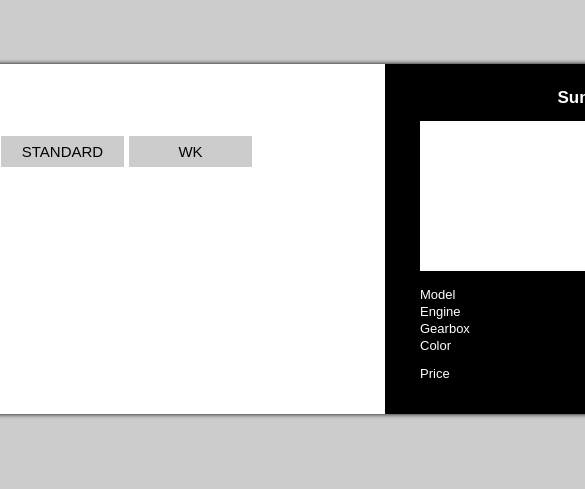
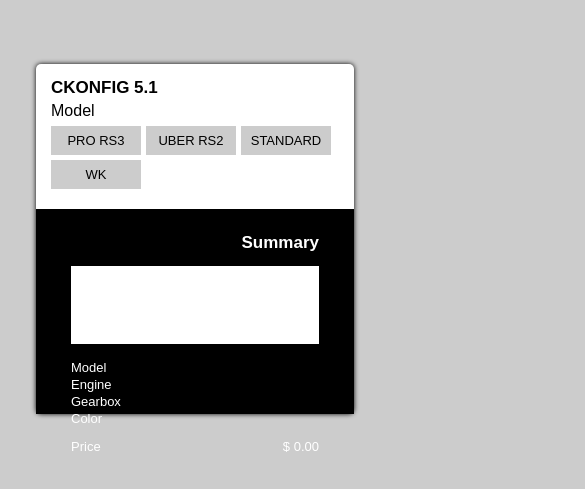
Before and after one commit to Doroki/car-config, a plain HTML site: page index.html in a window 390 px wide. Shown: the part 183-672 px from the top of the page, 585 px wide, since content can reach past the window. Drawn offline with Linux system fonts and the light colour scheme.

Commit message:
simple RWD

```diff
--- a/css/main.css
+++ b/css/main.css
@@ -85,13 +85,36 @@ body {
   background-color: #FFF;
   border-radius: 5px;
   -webkit-box-shadow: 0px 0px 5px 0px #000;
-          box-shadow: 0px 0px 5px 0px #000; }
+          box-shadow: 0px 0px 5px 0px #000;
+  -webkit-box-pack: justify;
+      -ms-flex-pack: justify;
+          justify-content: space-between; }
   .app__config {
     padding: 25px;
     width: 70%; }
+    @media (max-width: 955px) {
+      .app__config {
+        min-width: 318px;
+        padding: 15px;
+        -ms-flex-wrap: wrap;
+            flex-wrap: wrap; } }
   .app__summary {
     padding: 25px 35px;
     width: 30%; }
+    @media (max-width: 955px) {
+      .app__summary {
+        width: 0;
+        min-width: 318px; } }
+  @media (max-width: 955px) {
+    .app {
+      width: 100%;
+      min-width: 318px; } }
+  @media (max-width: 755px) {
+    .app {
+      width: 0;
+      min-width: 318px;
+      -ms-flex-wrap: wrap;
+          flex-wrap: wrap; } }
 
 .config__category {
   display: -webkit-box;
@@ -116,7 +139,7 @@ body {
   line-height: 30px; }
 
 .config__buttons {
-  width: 20%;
+  width: 120px;
   border: 0;
   background-color: #CCC;
   color: #000;
@@ -133,6 +156,12 @@ body {
   .config__buttons:hover:not(.config__buttons--selected) {
     background-color: gray;
     color: #FFF; }
+  @media (max-width: 855px) {
+    .config__buttons {
+      width: 90px;
+      font-size: 13px;
+      -ms-flex-wrap: wrap;
+          flex-wrap: wrap; } }
 
 .config__colors {
   width: 45px;
```
